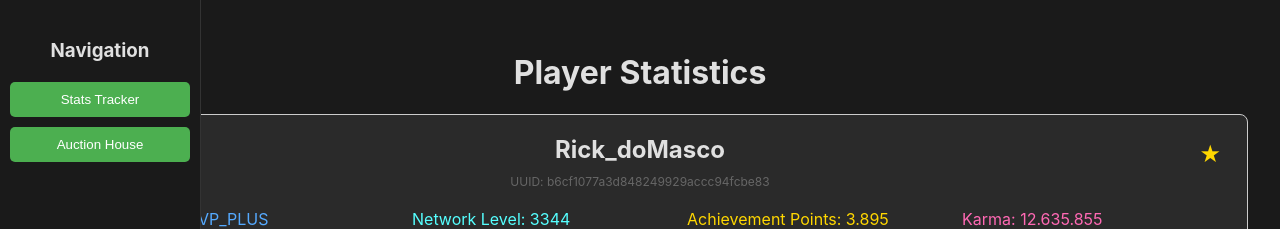
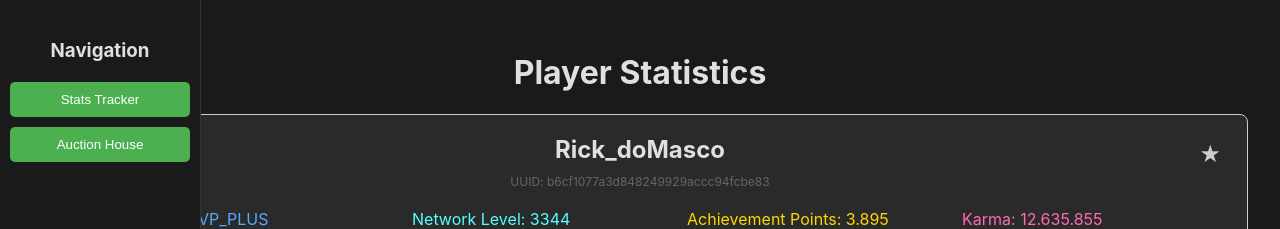
Before and after one commit to RickdoMascoMAT/ProgettoFinaleProgWeb, a React (Vite) app: page / in a window 1280 px wide. Both pictures are taken after a click on the button "Go to profile". Shown: the top 229 px of the page. Built offline with nearby package versions, Linux system fonts and the light colour scheme; grey boxes are pictures that could not be loaded.

Commit message:
fix: navigation and assets for GitHub Pages deployment
- Use Link components in sidebar to respect React Router basename
- Fix SVG path to use BASE_URL for GitHub Pages compatibility
- Resolve ESLint warnings (empty catch, setState in effect)

```diff
--- a/src/App.tsx
+++ b/src/App.tsx
@@ -1,5 +1,5 @@
 import './App.css';
-import { BrowserRouter, Routes, Route, useLocation } from 'react-router-dom';
+import { BrowserRouter, Routes, Route, useLocation, Link } from 'react-router-dom';
 import { ProfilePage } from './pages/ProfilePage.tsx';
 import { HomePage } from './pages/HomePage.tsx';
 import { NotFoundPage } from './pages/NotFoundPage.tsx';
@@ -35,12 +35,12 @@ function AppContent() {
       <aside className="sidebar sidebar-always-visible">
         <h3>Navigation</h3>
         <div className="sidebar-buttons">
-          <a href="/" className="sidebar-link">
+          <Link to="/" className="sidebar-link">
             <button className="form-button sidebar-button sidebar-button-top">Stats Tracker</button>
-          </a>
-          <a href="/auctions" className="sidebar-link">
+          </Link>
+          <Link to="/auctions" className="sidebar-link">
             <button className="form-button sidebar-button">Auction House</button>
-          </a>
+          </Link>
         </div>
       </aside>
 
--- a/src/pages/HomePage.tsx
+++ b/src/pages/HomePage.tsx
@@ -84,7 +84,9 @@ export function HomePage() {
             language: 'en',
             notifications: true,
           });
-        } catch {}
+        } catch {
+          // Intentionally empty - preferences save is not critical
+        }
 
         setAPIMessage('API key saved successfully!');
         setApiKey('**************');
--- a/src/pages/ProfilePage.tsx
+++ b/src/pages/ProfilePage.tsx
@@ -4,7 +4,7 @@ import { useProfiles } from '../hooks/useProfiles';
 import LoadingSpinner from '../components/LoadingSpinner.tsx';
 import ErrorMessage from '../components/ErrorMessage.tsx';
 import StatDisplay from '../components/StatDisplay.tsx';
-import { useState, useEffect } from 'react';
+import { useState } from 'react';
 import { addFavorite, removeFavorite, getFavorites } from '../services/favoritesApi';
 import { handleApiError } from '../utils/apiErrorHandler';
 import { useParams, useLocation, useNavigate } from 'react-router-dom';
@@ -46,13 +46,8 @@ export function ProfilePage() {
     enabled: !!uuid,
   });
 
-  const [isFavorite, setIsFavorite] = useState(uuid ? getFavorites().includes(uuid) : false);
-
-  useEffect(() => {
-    if (uuid) {
-      setIsFavorite(getFavorites().includes(uuid));
-    }
-  }, [uuid]);
+  const getInitialFavoriteState = () => (uuid ? getFavorites().includes(uuid) : false);
+  const [isFavorite, setIsFavorite] = useState(getInitialFavoriteState);
 
   const currentPlayer = passedPlayer || player;
 
@@ -64,10 +59,12 @@ export function ProfilePage() {
 
   const selectedProfile = profiles?.find((p) => p.selected);
 
+  const backIconUrl = `${import.meta.env.BASE_URL}reshot-icon-chevron-arrow-left-circle-XY6MSRE5DN.svg`;
+
   return (
     <>
       <img
-        src="/reshot-icon-chevron-arrow-left-circle-XY6MSRE5DN.svg"
+        src={backIconUrl}
         alt="Back to Home"
         onClick={() => navigate('/')}
         className="back-to-home-button"
```
